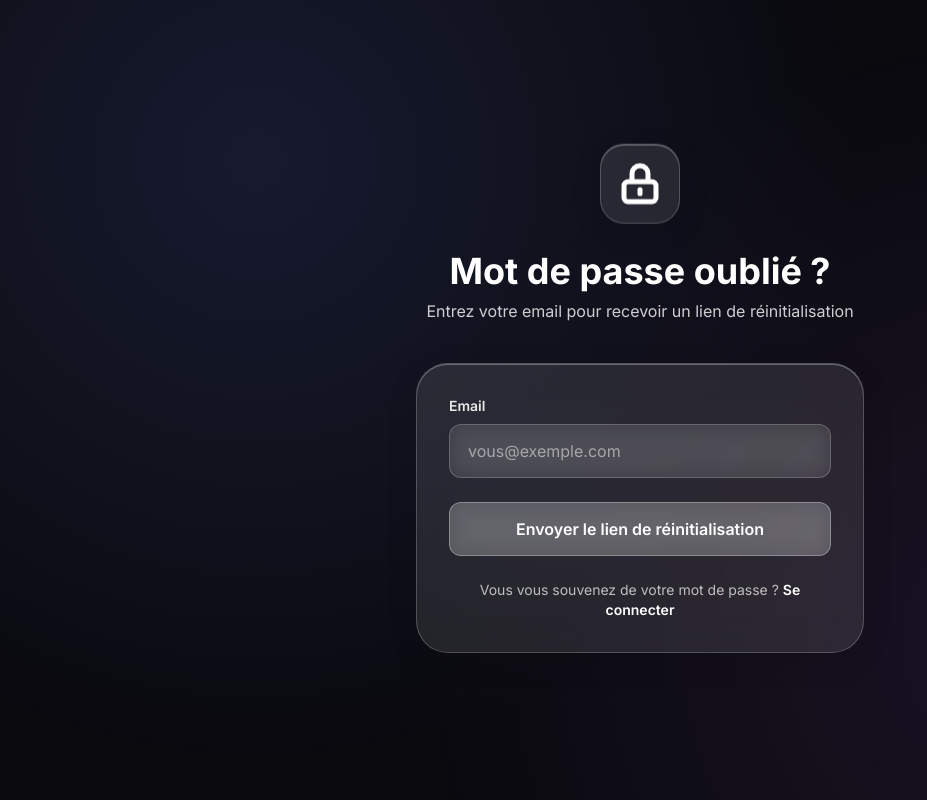
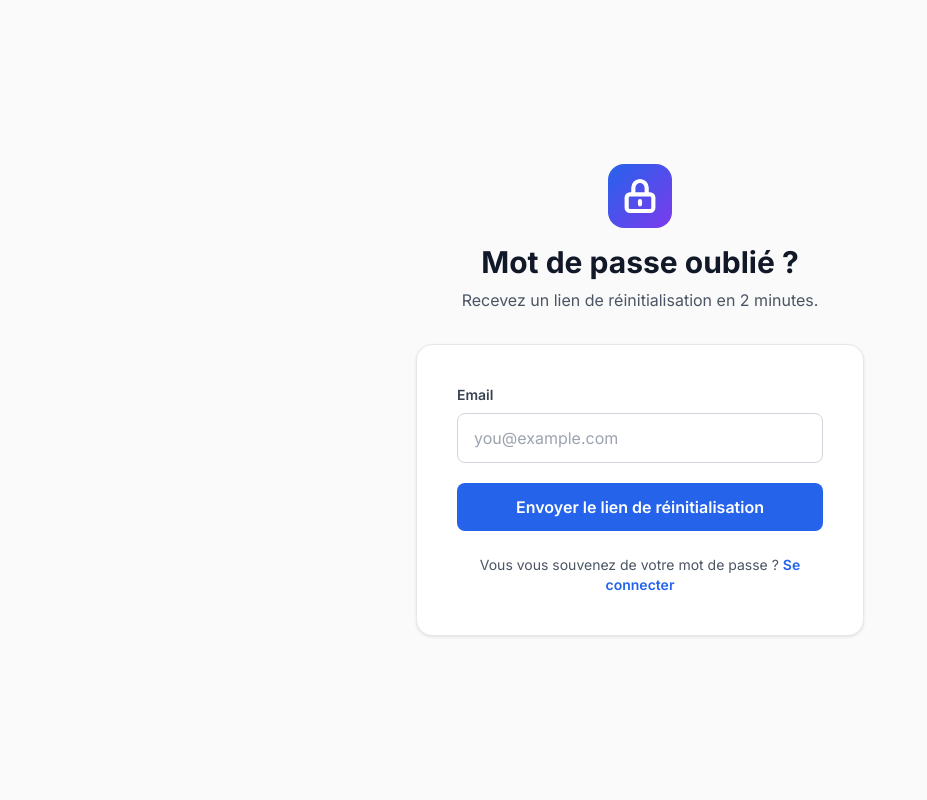
Before and after one commit to Sosocz/uptime-monitor, a FastAPI app: page /forgot-password in a window 1280 px wide. Shown: the whole page, without its empty margins (0-927 px from the left). Run offline with FastAPI, Linux system fonts and the light colour scheme; parts of the project's set-up code (start-up, migrations or seed data) failed here and were passed over; some libraries are stand-ins or nearby versions.

Commit message:
style(forgot-password)

```diff
--- a/app/templates/forgot-password.html
+++ b/app/templates/forgot-password.html
@@ -9,54 +9,87 @@
     <link href="https://fonts.googleapis.com/css2?family=Inter:wght@300;400;500;600;700;800&display=swap" rel="stylesheet">
     <style>
         html { scroll-behavior: smooth; }
-        body { font-family: 'Inter', sans-serif; -webkit-font-smoothing: antialiased; background: #0a0a0f; min-height: 100vh; display: flex; align-items: center; justify-content: center; padding: 24px; position: relative; transform: translateZ(0); -webkit-transform: translateZ(0); }
-        body::before { content: ''; position: fixed; top: 0; left: 0; width: 100%; height: 100%; background: radial-gradient(circle at 20% 20%, rgba(102, 126, 234, 0.15) 0%, transparent 50%), radial-gradient(circle at 80% 80%, rgba(118, 75, 162, 0.15) 0%, transparent 50%); pointer-events: none; z-index: 0; }
-        .liquid-glass { background: rgba(255, 255, 255, 0.1); backdrop-filter: blur(20px); -webkit-backdrop-filter: blur(20px); border: 1px solid rgba(255, 255, 255, 0.2); border-radius: 32px; box-shadow: 0 8px 32px rgba(0, 0, 0, 0.1), inset 0 1px 0 rgba(255, 255, 255, 0.3); position: relative; overflow: hidden; transition: all 0.3s cubic-bezier(0.4, 0, 0.2, 1); will-change: transform; transform: translateZ(0); -webkit-transform: translateZ(0); }
-        .liquid-glass::before { content: ''; position: absolute; top: -50%; left: -50%; width: 200%; height: 200%; background: linear-gradient(45deg, transparent 30%, rgba(255, 255, 255, 0.1) 50%, transparent 70%); animation: shimmer 6s ease infinite; pointer-events: none; }
-        @keyframes shimmer { 0% { transform: translateX(-100%) translateY(-100%) rotate(45deg); } 100% { transform: translateX(100%) translateY(100%) rotate(45deg); } }
-        .liquid-input { background: rgba(255, 255, 255, 0.08); backdrop-filter: blur(10px); -webkit-backdrop-filter: blur(10px); border: 1px solid rgba(255, 255, 255, 0.2); border-radius: 12px; padding: 14px 18px; color: white; width: 100%; transition: background 0.2s ease, border-color 0.2s ease, box-shadow 0.2s ease; transform: translateZ(0); -webkit-transform: translateZ(0); }
-        .liquid-input::placeholder { color: rgba(255, 255, 255, 0.5); }
-        .liquid-input:focus { outline: none; background: rgba(255, 255, 255, 0.12); border-color: rgba(255, 255, 255, 0.4); box-shadow: 0 0 20px rgba(255, 255, 255, 0.15); }
-        .liquid-btn { background: rgba(255, 255, 255, 0.2); backdrop-filter: blur(10px); border: 1px solid rgba(255, 255, 255, 0.3); border-radius: 12px; padding: 14px; width: 100%; color: white; font-weight: 600; cursor: pointer; transition: transform 0.2s cubic-bezier(0.4, 0, 0.2, 1), background 0.2s ease, border-color 0.2s ease, box-shadow 0.2s ease; position: relative; overflow: hidden; will-change: transform; transform: translateZ(0); -webkit-transform: translateZ(0); }
-        .liquid-btn::before { content: ''; position: absolute; top: 50%; left: 50%; width: 0; height: 0; border-radius: 50%; background: rgba(255, 255, 255, 0.2); transform: translate(-50%, -50%); transition: width 0.5s ease, height 0.5s ease; }
-        .liquid-btn:hover::before { width: 300px; height: 300px; }
-        .liquid-btn:hover { background: rgba(255, 255, 255, 0.3); transform: translateY(-2px); box-shadow: 0 8px 24px rgba(0, 0, 0, 0.15); }
+        body {
+            font-family: 'Inter', sans-serif;
+            -webkit-font-smoothing: antialiased;
+            background: #fafafa;
+            min-height: 100vh;
+            display: flex;
+            align-items: center;
+            justify-content: center;
+            padding: 24px;
+        }
+        .card {
+            background: #fff;
+            border: 1px solid #e5e7eb;
+            border-radius: 16px;
+            padding: 40px;
+            box-shadow: 0 1px 3px rgba(0,0,0,0.1);
+        }
+        .input-field {
+            background: #fff;
+            border: 1px solid #d1d5db;
+            border-radius: 8px;
+            padding: 12px 16px;
+            color: #1a1a1a;
+            width: 100%;
+            transition: border-color 0.2s ease, box-shadow 0.2s ease;
+        }
+        .input-field::placeholder { color: #9ca3af; }
+        .input-field:focus {
+            outline: none;
+            border-color: #2563eb;
+            box-shadow: 0 0 0 3px rgba(37, 99, 235, 0.1);
+        }
+        .btn-primary {
+            background: #2563eb;
+            color: #fff;
+            border-radius: 8px;
+            padding: 12px;
+            width: 100%;
+            font-weight: 600;
+            cursor: pointer;
+            border: none;
+            transition: background 0.2s ease, transform 0.1s ease;
+        }
+        .btn-primary:hover {
+            background: #1d4ed8;
+            transform: translateY(-1px);
+        }
         .fade-in { animation: fadeIn 0.6s ease-out; }
         @keyframes fadeIn { from { opacity: 0; transform: translateY(20px); } to { opacity: 1; transform: translateY(0); } }
-        .float { animation: float 3s ease-in-out infinite; }
-        @keyframes float { 0%, 100% { transform: translateY(0); } 50% { transform: translateY(-10px); } }
-        .success-box { background: rgba(52, 211, 153, 0.2); color: #34d399; border: 1px solid rgba(52, 211, 153, 0.3); border-radius: 12px; padding: 14px; font-size: 14px; }
     </style>
 </head>
 <body>
-    <div class="w-full max-w-md fade-in" style="position: relative; z-index: 1;">
-        <div class="text-center mb-10">
-            <div class="liquid-glass inline-flex items-center justify-center w-20 h-20 rounded-3xl mb-6 float">
-                <svg class="w-12 h-12 text-white" fill="none" stroke="currentColor" viewBox="0 0 24 24">
+    <div class="w-full max-w-md fade-in">
+        <div class="text-center mb-8">
+            <div class="inline-flex items-center justify-center w-16 h-16 rounded-2xl mb-4" style="background: linear-gradient(135deg, #2563eb, #7c3aed);">
+                <svg class="w-10 h-10 text-white" fill="none" stroke="currentColor" viewBox="0 0 24 24">
                     <path stroke-linecap="round" stroke-linejoin="round" stroke-width="2.5" d="M12 15v2m-6 4h12a2 2 0 002-2v-6a2 2 0 00-2-2H6a2 2 0 00-2 2v6a2 2 0 002 2zm10-10V7a4 4 0 00-8 0v4h8z"/>
                 </svg>
             </div>
-            <h1 class="text-4xl font-bold text-white mb-2">Mot de passe oublié ?</h1>
-            <p class="text-white text-opacity-80">Entrez votre email pour recevoir un lien de réinitialisation</p>
+            <h1 class="text-3xl font-bold text-gray-900 mb-2">Mot de passe oublié ?</h1>
+            <p class="text-gray-600">Recevez un lien de réinitialisation en 2 minutes.</p>
         </div>
-        <div class="liquid-glass p-8" style="position: relative; z-index: 1;">
-            <form id="forgotPasswordForm" class="space-y-6">
+
+        <div class="card">
+            <form id="forgotPasswordForm" class="space-y-5">
                 <div>
-                    <label class="block text-white text-opacity-90 text-sm font-semibold mb-2">Email</label>
-                    <input type="email" id="email" required class="liquid-input" placeholder="vous@exemple.com">
+                    <label class="block text-gray-700 text-sm font-semibold mb-2">Email</label>
+                    <input type="email" id="email" required class="input-field" placeholder="you@example.com">
                 </div>
-                <div id="error" style="display: none; padding: 14px; background: rgba(255, 71, 87, 0.2); color: #ff6b7a; border-radius: 12px; font-size: 14px; border: 1px solid rgba(255, 71, 87, 0.3);"></div>
-                <div id="success" style="display: none;" class="success-box"></div>
-                <button type="submit" class="liquid-btn" style="position: relative; z-index: 1;">
-                    <span style="position: relative; z-index: 1;">Envoyer le lien de réinitialisation</span>
-                </button>
+                <div id="error" style="display: none; padding: 12px; background: #fee; color: #c00; border-radius: 8px; font-size: 14px; border: 1px solid #fcc;"></div>
+                <div id="success" style="display: none; padding: 12px; background: #ecfdf3; color: #047857; border-radius: 8px; font-size: 14px; border: 1px solid #bbf7d0;"></div>
+                <button type="submit" class="btn-primary">Envoyer le lien de réinitialisation</button>
             </form>
-            <p class="text-center text-white text-opacity-70 text-sm mt-6">
+
+            <p class="text-center text-gray-600 text-sm mt-6">
                 Vous vous souvenez de votre mot de passe ?
-                <a href="/login" class="text-white font-semibold hover:text-opacity-100 transition">Se connecter</a>
+                <a href="/login" class="text-blue-600 font-semibold hover:text-blue-700 transition">Se connecter</a>
             </p>
         </div>
     </div>
+
     <script>
         document.getElementById('forgotPasswordForm').addEventListener('submit', async (e) => {
             e.preventDefault();
@@ -76,7 +109,7 @@
 
                 if (response.ok) {
                     const data = await response.json();
-                    successEl.textContent = '✓ ' + data.message + ' Vérifiez votre boîte de réception.';
+                    successEl.textContent = data.message + ' Vérifiez votre boîte de réception.';
                     successEl.style.display = 'block';
                     document.getElementById('email').value = '';
                 } else {
```
